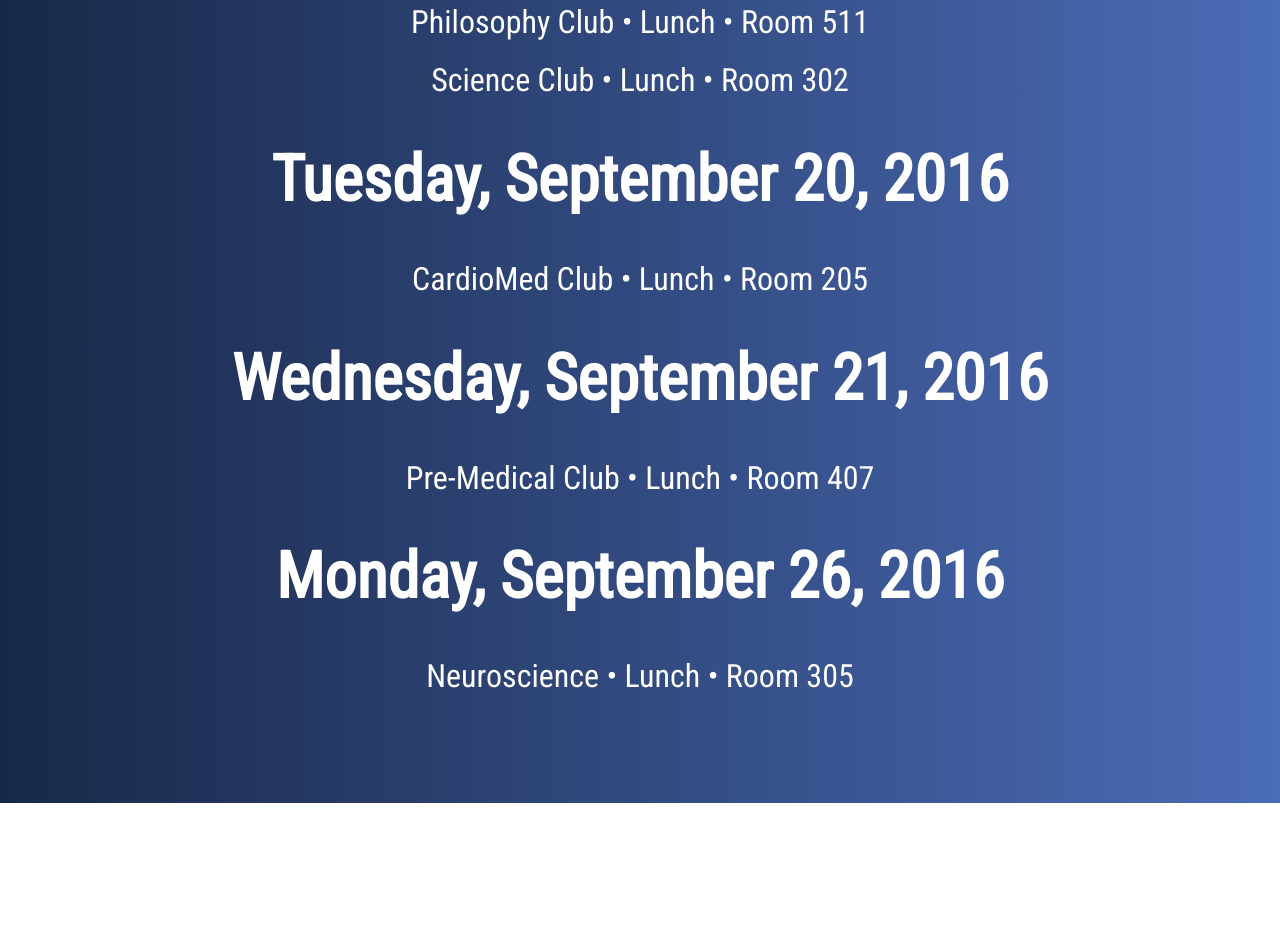
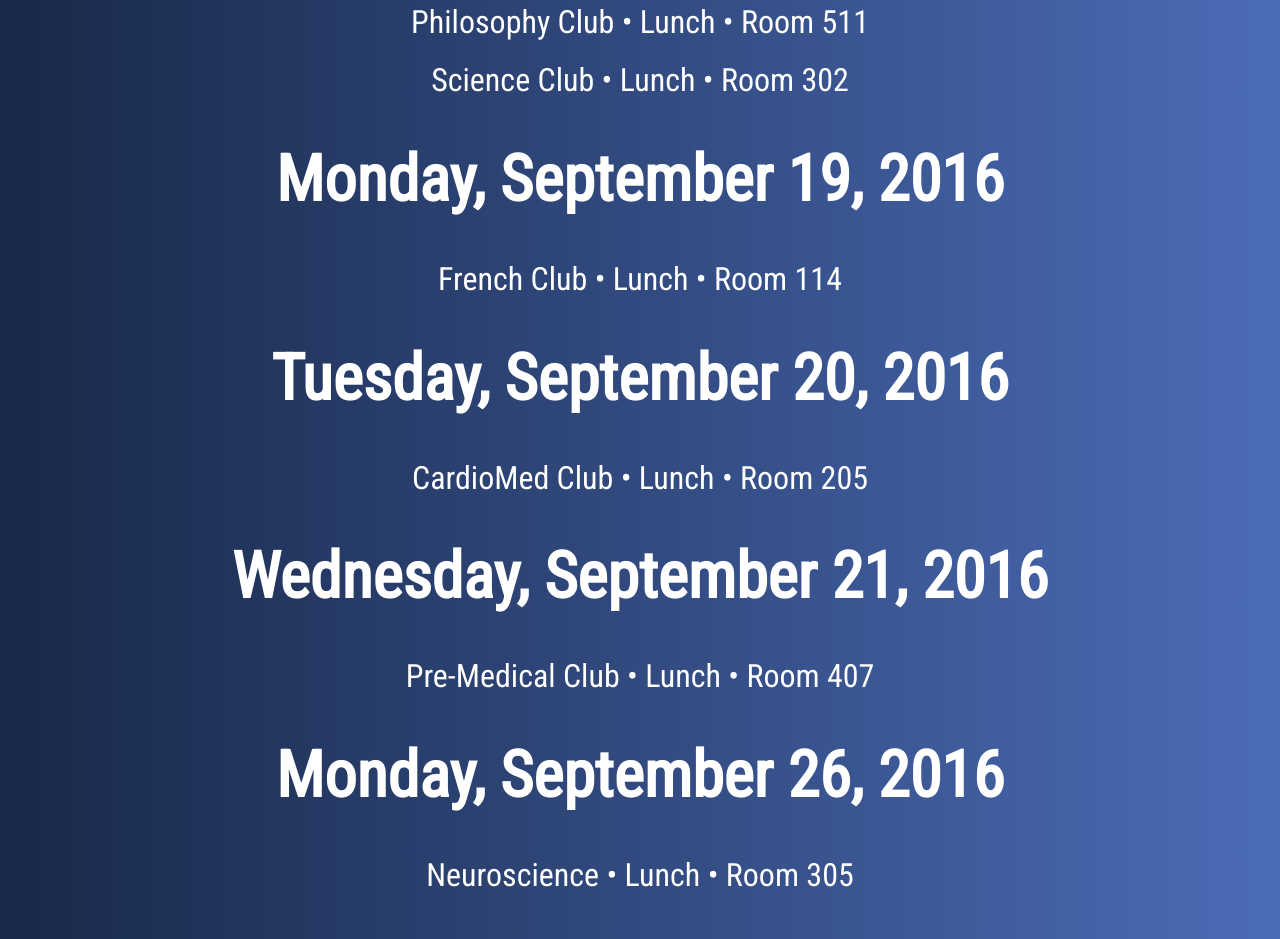
Before and after one commit to trev4ev/ClubMeetings, a plain HTML site: page index.html in a window 1280 px wide. Shown: the part 3464-4403 px from the top of the page. Before the commit the page ends 4267 px from the top, so only its background shows below. Drawn offline with Linux system fonts and the light colour scheme.

Commit message:
oui oui baguette

```diff
--- a/index.html
+++ b/index.html
@@ -141,6 +141,12 @@
             </ul>
         </div>
         <div class = "day">
+            <h1 class = "title">Monday, September 19, 2016</h1>
+            <ul>
+                <a href = ""><li class = "club-info">French Club &bull; Lunch &bull; Room 114 </li></a>
+            </ul>
+        </div>
+        <div class = "day">
             <h1 class = "title">Tuesday, September 20, 2016</h1>
             <ul>
                 <a href = ""><li class = "club-info">CardioMed Club &bull; Lunch &bull; Room 205 </li></a>
```
